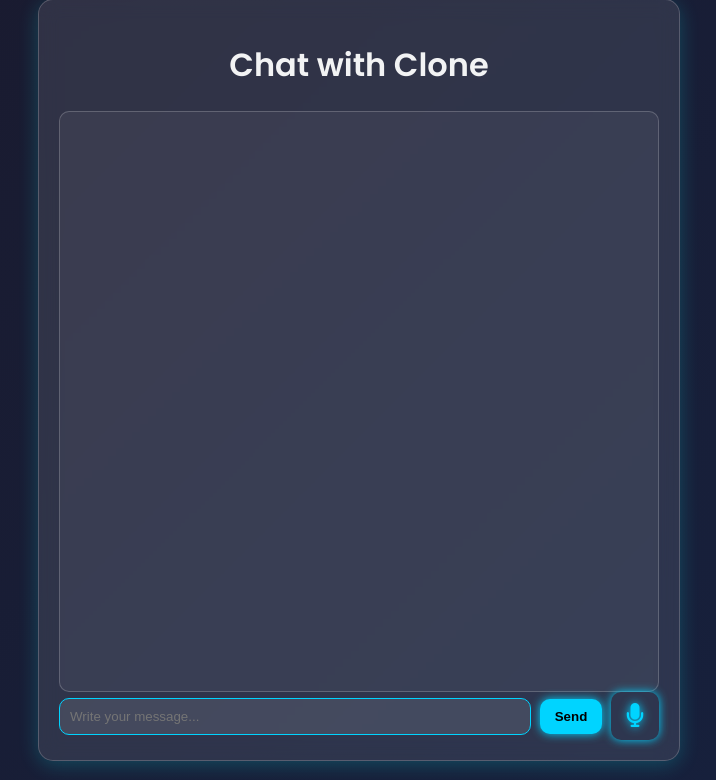
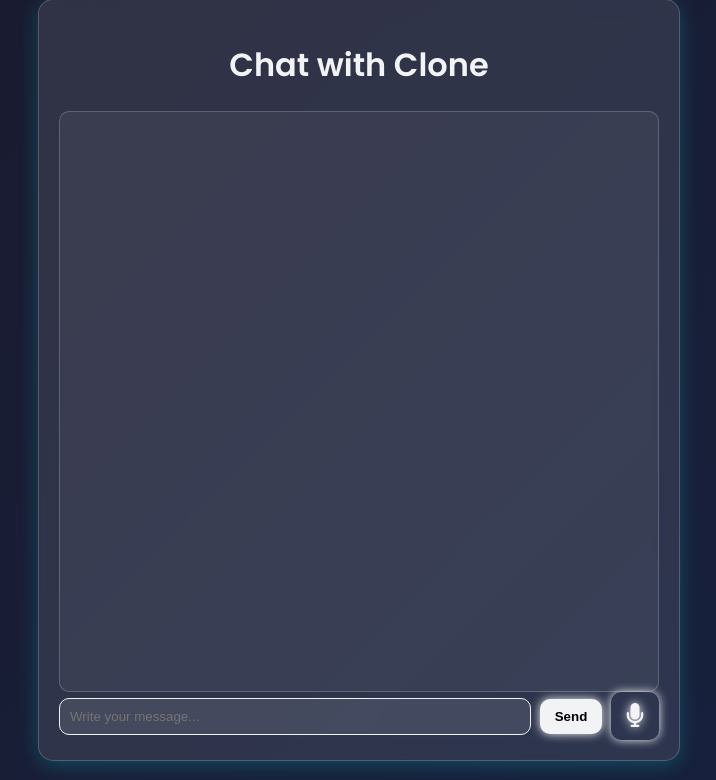
Before and after one commit to KhagendraN/flask-chat-api, a Flask app: page / in a window 1280 px wide. Shown: the part 20-800 px from the top of the page, without its empty margins (281-997 px from the left). Run offline with Flask 3, Linux system fonts and the light colour scheme.

Commit message:
file modified

```diff
--- a/templates/chat.html
+++ b/templates/chat.html
@@ -81,21 +81,21 @@
             width: 75%;
             padding: 10px;
             border-radius: 10px;
-            border: 1px solid #00d4ff;
+            border: 1px solid  #F2F3F4;
             background: rgba(255, 255, 255, 0.1);
-            color: #00d4ff;
+            color:  #F2F3F4;
             outline: none;
         }
 
         button {
-            background: #00d4ff;
+            background:  #F2F3F4;
             color: black;
             border: none;
             padding: 10px 15px;
             border-radius: 10px;
             cursor: pointer;
             font-weight: bold;
-            box-shadow: 0 0 10px #00d4ff;
+            box-shadow: 0 0 10px  #F2F3F4;
             transition: 0.3s;
         }
 
@@ -108,9 +108,9 @@
             background: transparent;
             border: none;
             font-size: 24px;
-            color: #00d4ff;
+            color:  #F2F3F4;
             cursor: pointer;
-            text-shadow: 0 0 10px #00d4ff;
+            text-shadow: 0 0 10px  #F2F3F4;
         }
 
         .mic-button:hover {
```
